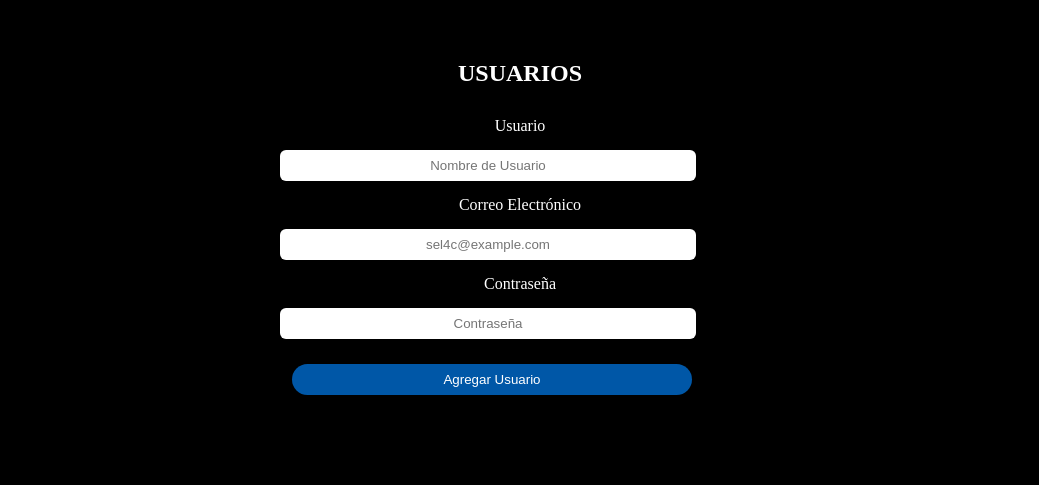
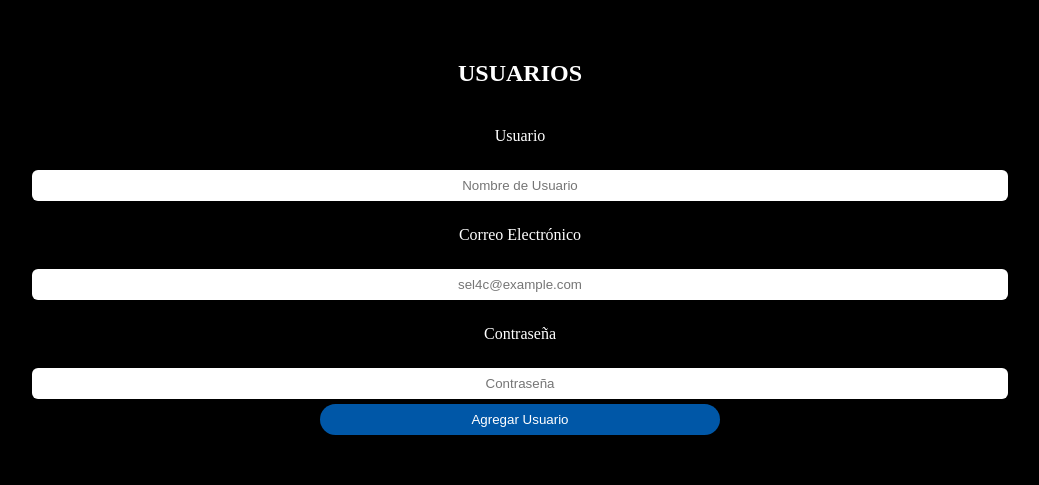
Before and after one commit to AntonioLaurance/SEL4C_BE, a Django app: template SEL4C/templates/administracion.html in a window 1280 px wide. Shown: the part 105-590 px from the top of the page, without its empty margins (120-1159 px from the left). Run offline with Django 4.2, Linux system fonts and the light colour scheme; the template is opened without the code that fills it, so the values that code supplies are empty; some libraries are stand-ins or nearby versions.

Commit message:
Cambios Varios

```diff
--- a/SEL4C/SEL4C/settings.py
+++ b/SEL4C/SEL4C/settings.py
@@ -24,7 +24,7 @@ BASE_DIR = Path(__file__).resolve().parent.parent
 SECRET_KEY = 'django-insecure-%mwco_8l4$aigvu9qwcl0)srz@pn)%qxj+7e3owrr5)ga#re(9'
 
 # SECURITY WARNING: don't run with debug turned on in production!
-DEBUG = False
+DEBUG = True
 
 ALLOWED_HOSTS = ['*', 'cchrome-extension://ihgpcfpkpmdcghlnaofdmjkoemnlijdi']
 
--- a/SEL4C/static/css/administracion.css
+++ b/SEL4C/static/css/administracion.css
@@ -88,22 +88,22 @@ body {
     padding: 8px;
     border-radius: 6px;
     border: none;
-    width: 400px;
+    width: 80%;
     position: relative;
     text-align: center;
-    left: 30%;
+    margin: auto;
  }
  #formContainer > form > button{
     position: relative;
     justify-content: center;
-    left: 31%;
     width: 400px;
-    margin-top: 20px;
+    margin-top: 80px;
     padding: 8px;
     border-radius: 50px;
     border: none;
     background-color: #0057A7;
     color: #fff;
+    margin: auto;
  }
  #formContainer > form > button:hover{
    cursor: pointer;
@@ -141,7 +141,7 @@ td{
 label {
     position: relative;
     text-align: center;
-    padding: 10px;
+    padding: 20px;
 }
 
 /*BREAKPOINTS*/
--- a/SEL4C/templates/administracion.html
+++ b/SEL4C/templates/administracion.html
@@ -33,7 +33,7 @@
                     <label for="inEmail">Correo Electrónico</label>
                     <input id="inEmail" type="email" placeholder="sel4c@example.com" />
                     <label for="inPassword">Contraseña</label>
-                    <input id="inPassword" type="text" placeholder="Contraseña" />
+                    <input id="inPassword" type="password" placeholder="Contraseña" />
                     <button id="btnAddUpdate" type="submit">Agregar Usuario</button>
                 </form>
             </section>
--- a/SEL4C/templates/estadisticas.html
+++ b/SEL4C/templates/estadisticas.html
@@ -51,7 +51,7 @@
         <a href="{% url 'usuarios' %}" class="btn">ADMINISTRACION</a>
         </div>
         <div class="login-btn">
-        <a href="{% url 'logout' %}" class="btn">CERRAR SESION</a>
+            <a href="{% url 'graficas' %}" class="btn">ESTADISTICAS INDIVIDUALES</a>
         </div>
     </header>
 
```
Also changed, not shown: SEL4C/db.sqlite3.
